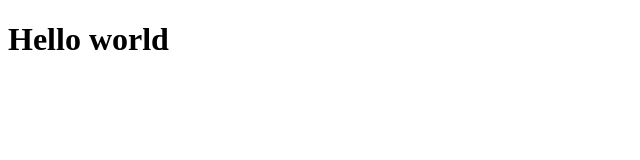
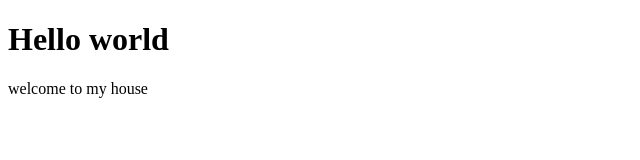
Before and after one commit to Purushottamyadav/test-repo2-without-readme, a plain HTML site: page index.html in a window 1280 px wide. Shown: the whole page, without its empty margins (0-640 px from the left). Drawn offline with Linux system fonts and the light colour scheme.

Commit message:
MY first

```diff
--- a/index.html
+++ b/index.html
@@ -8,5 +8,6 @@
 </head>
 <body>
     <h1>Hello world</h1>
+    <p>welcome to my house </p>
 </body>
 </html>
```
